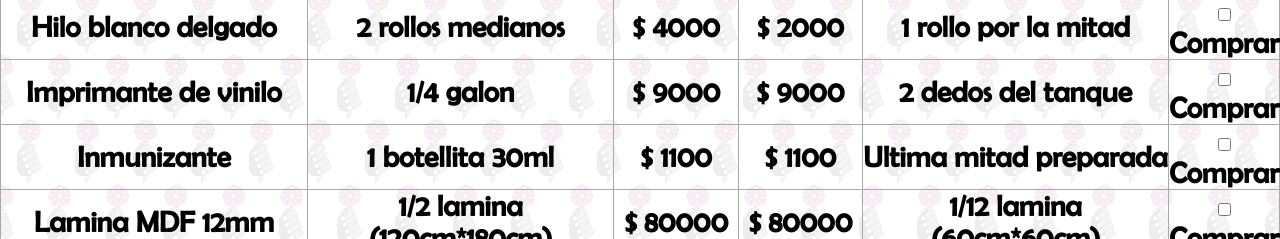
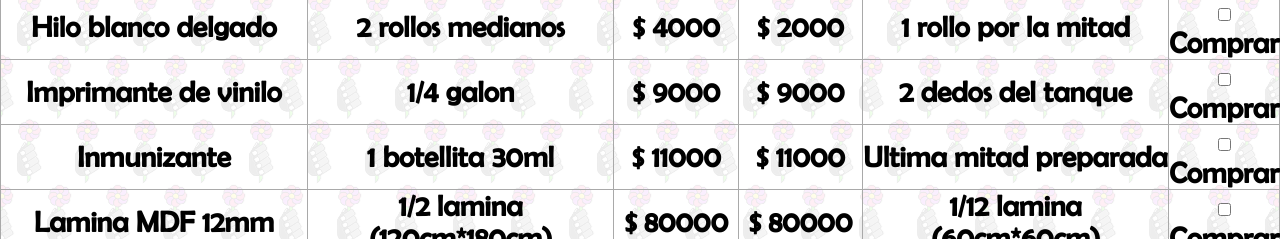
Before and after one commit to jrdiaz08/Popularte, a plain HTML site: page insumos.html in a window 1280 px wide. Shown: the part 1980-2219 px from the top of the page. Drawn offline with Linux system fonts and the light colour scheme.

Commit message:
correccion insumos

```diff
--- a/insumos.html
+++ b/insumos.html
@@ -249,8 +249,8 @@
                 <tr>
                     <th class="celda3">Inmunizante</th>
                     <th class="celda3">1 botellita 30ml</th>
-                    <th class="celda4">1100</th>
-                    <th class="celda4">1100</th>
+                    <th class="celda4">11000</th>
+                    <th class="celda4">11000</th>
                     <th class="celda3">Ultima mitad preparada</th>
                     <th class="celda5"><input type="checkbox" name="Chequeo">Comprar</th>
                 </tr>
```
